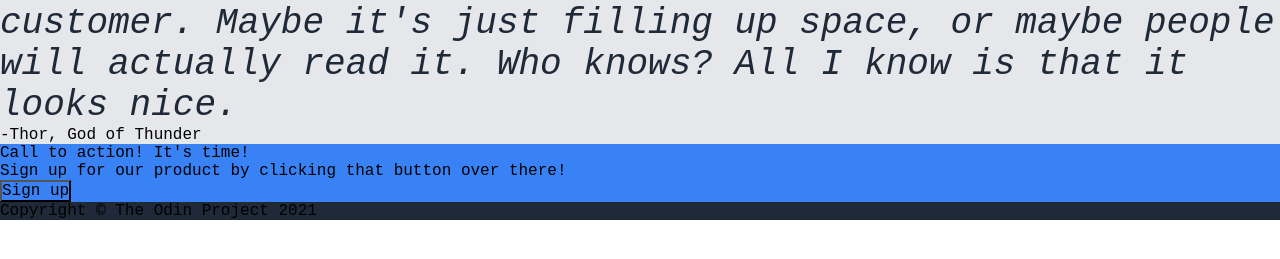
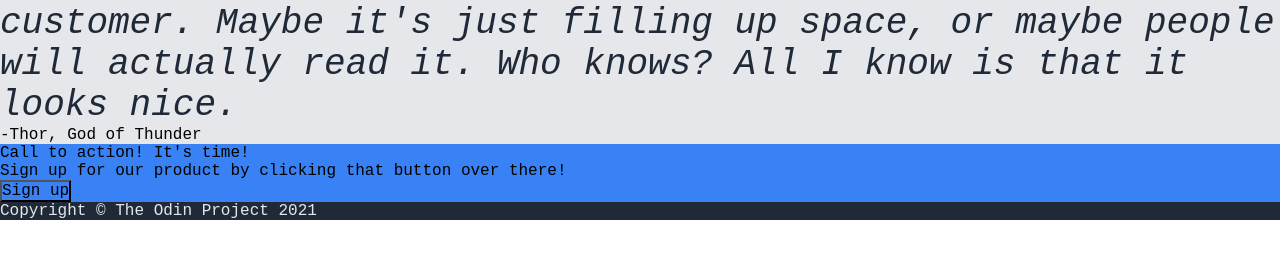
Before and after one commit to dimitrisLivanas/odin-landing-page, a plain HTML site: page index.html in a window 1280 px wide. Shown: the part 343-602 px from the top of the page. Drawn offline with Linux system fonts and the light colour scheme.

Commit message:
Change color of footer's text

```diff
--- a/style.css
+++ b/style.css
@@ -54,3 +54,8 @@ button {
   font-style: italic;
   color: #1f2937;
 }
+
+/* Footer text color */
+.footer {
+    color: #e5e7eb;
+}
```
